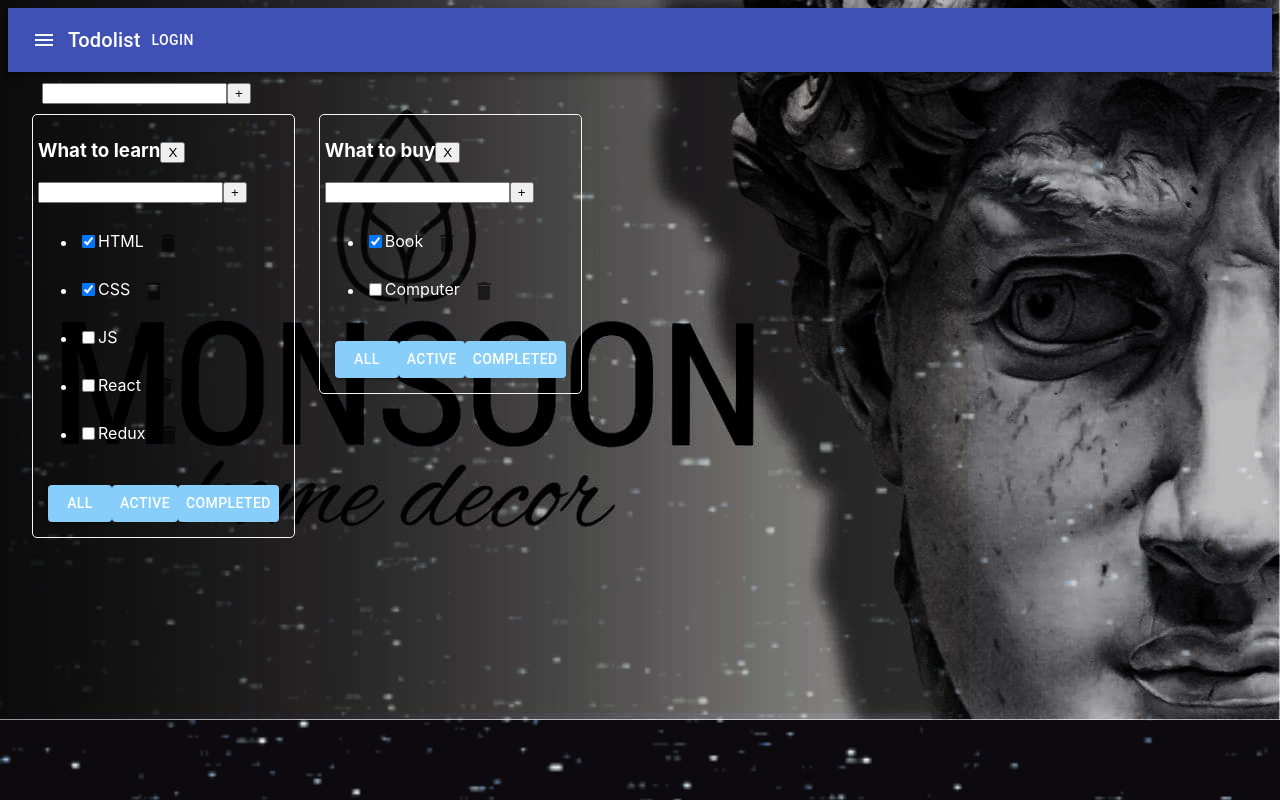
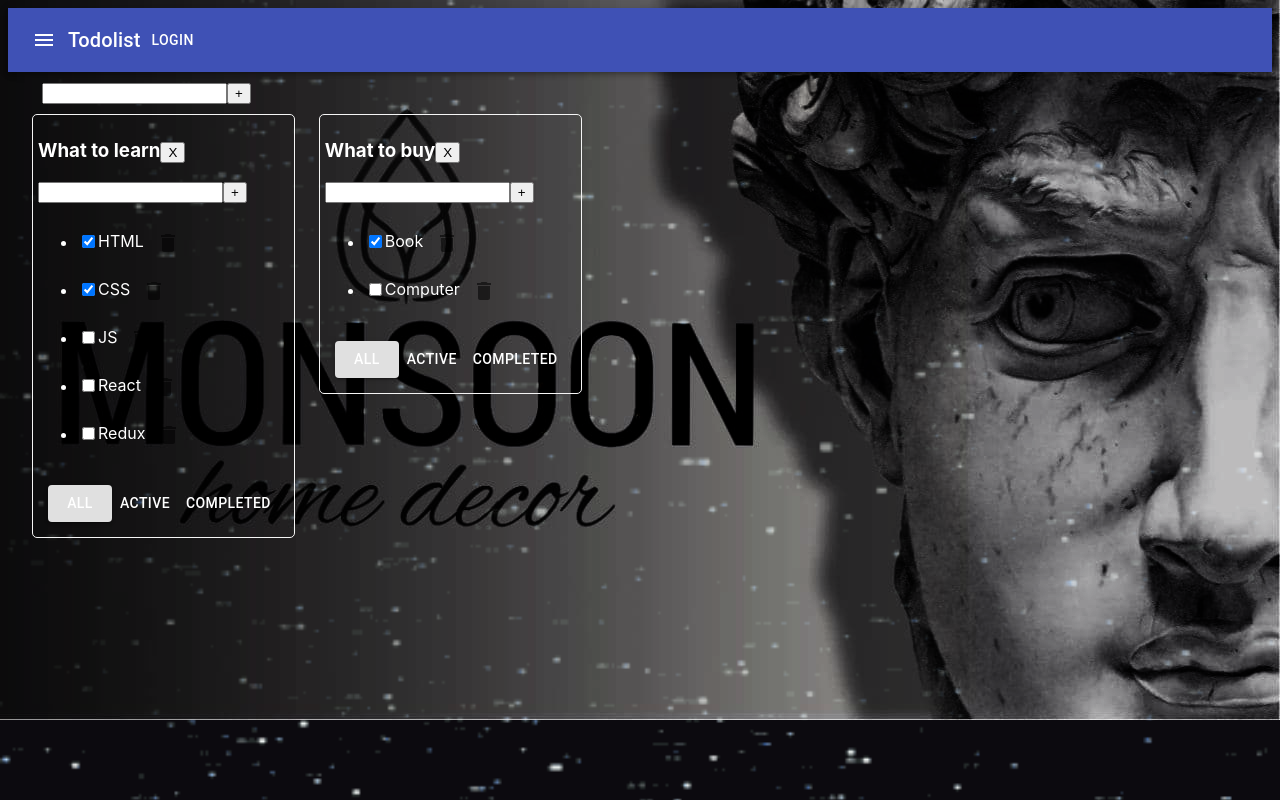
Before and after one commit to karanzhenya/todolistTS, a React (Create React App) app: page / in a window 1280 px wide. Built offline with nearby package versions, Linux system fonts and the light colour scheme.

Commit message:
refactoring

```diff
--- a/src/Todolist.tsx
+++ b/src/Todolist.tsx
@@ -74,13 +74,13 @@ export function Todolist(props: PropsType) {
                 })}
             </ul>
             <div style={{padding: "10px"}}>
-                <Button style={{color: "white", backgroundColor: "lightskyblue"}} variant={props.filter === "all" ? "contained" : "text"}
+                <Button style={{color: "white"}} variant={props.filter === "all" ? "contained" : "text"}
                         onClick={onAllChangeFilter}>All
                 </Button>
-                <Button style={{color: "white", backgroundColor: "lightskyblue"}} variant={props.filter === "active" ? "contained" : "text"}
+                <Button style={{color: "white"}} variant={props.filter === "active" ? "contained" : "text"}
                         onClick={onActiveChangeFilter}>Active
                 </Button>
-                <Button style={{color: "white", backgroundColor: "lightskyblue"}} variant={props.filter === "completed" ? "contained" : "text"}
+                <Button style={{color: "white"}} variant={props.filter === "completed" ? "contained" : "text"}
                         onClick={onCompletedChangeFilter}>Completed
                 </Button>
             </div>
--- a/src/state/todolists-reducer.ts
+++ b/src/state/todolists-reducer.ts
@@ -70,7 +70,7 @@ export const AddTodolistAC = (title: string): AddTodolistActionType => {
         title: title
     }
 }
-export const ChangeTodolistTitleAC = (title: string, id: string): ChangeTodolistTitleActionType => {
+export const ChangeTodolistTitleAC = (id: string, title: string): ChangeTodolistTitleActionType => {
     return {
         type: "CHANGE-TODOLIST-TITLE",
         title: title,
```
Also changed, not shown: 1 other file (tests, documents, lock files or other folders).
